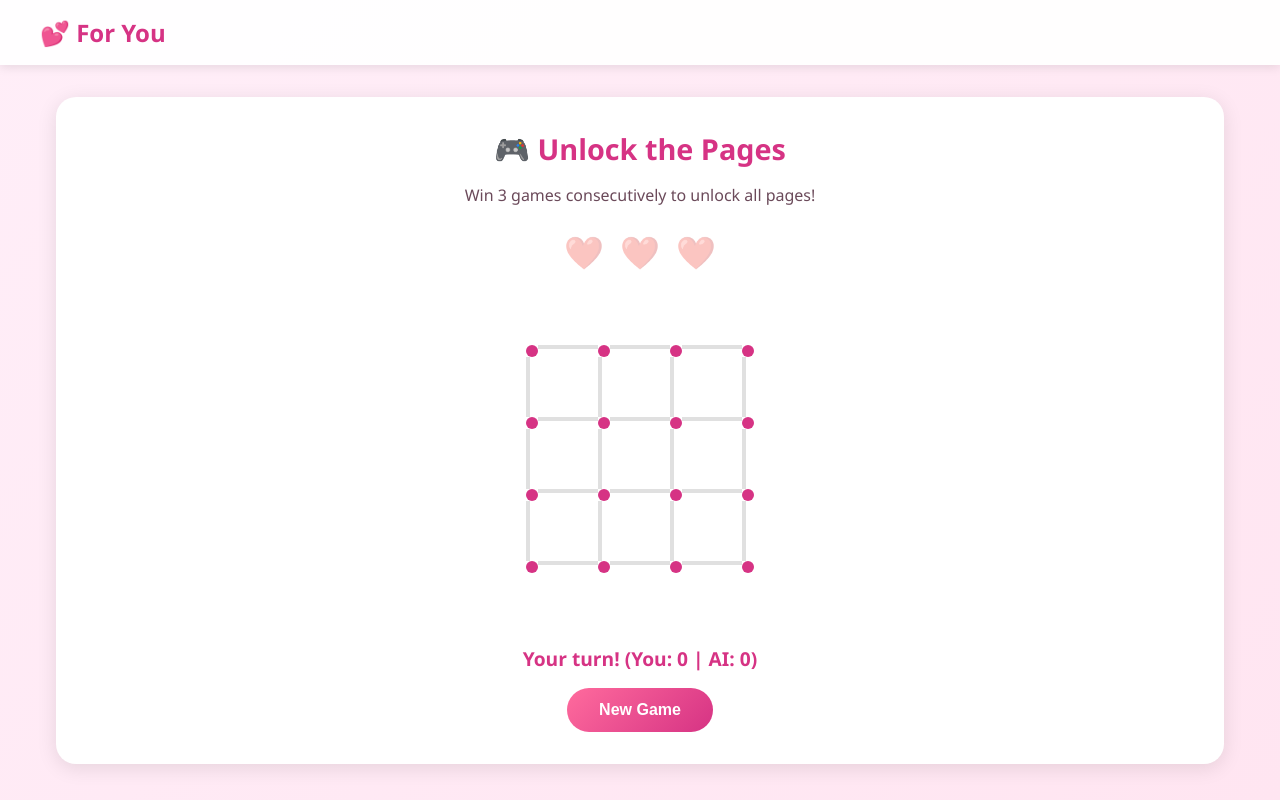
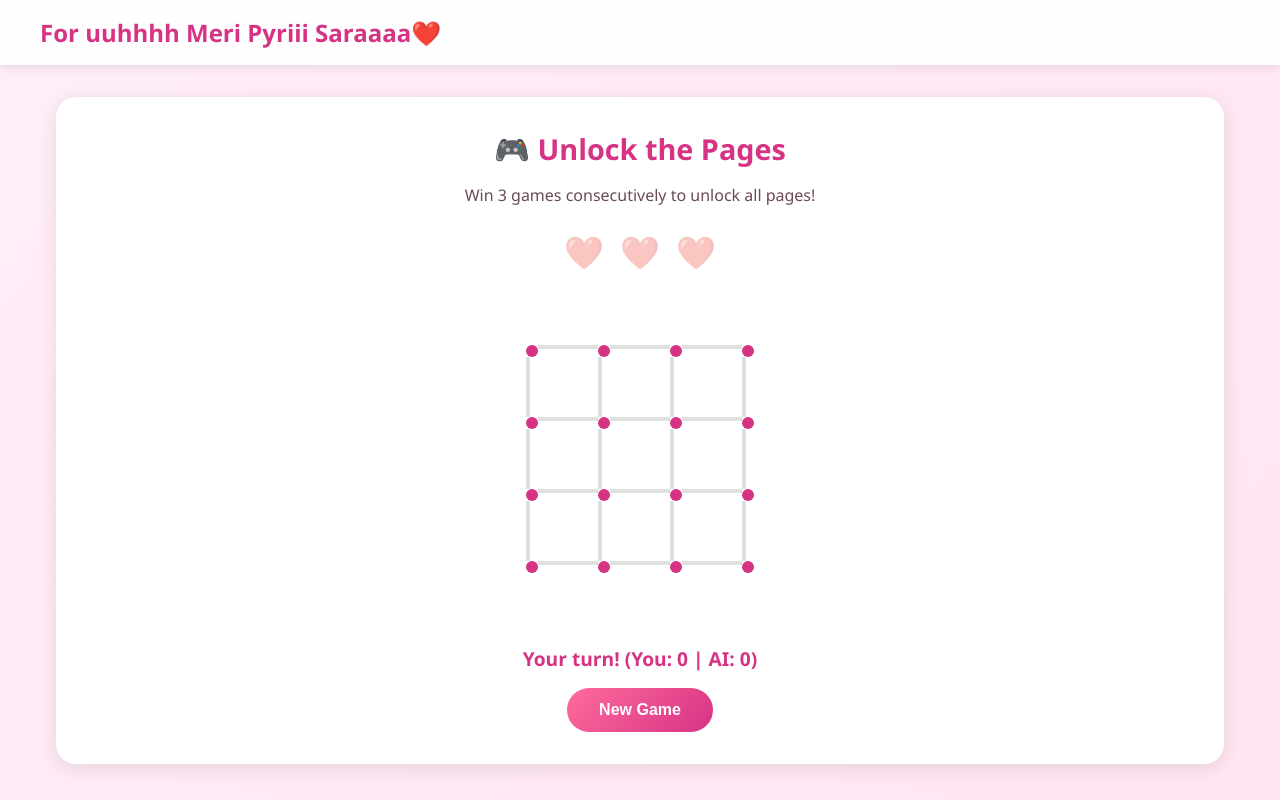
Before and after one commit to Open83/Roselily, a plain HTML site: page index.html in a window 1280 px wide. Drawn offline with Linux system fonts and the light colour scheme.

Commit message:
Update index.html

```diff
--- a/index.html
+++ b/index.html
@@ -190,7 +190,7 @@
 <body>
     <nav>
         <div class="nav-content">
-            <div class="nav-title">💕 For You</div>
+            <div class="nav-title">For uuhhhh Meri Pyriii Saraaaa❤️</div>
             <div class="nav-links" id="navLinks">
                 <button class="nav-btn" data-page="page1">Images & Messages</button>
                 <button class="nav-btn" data-page="page2">Lovely Games</button>
```
